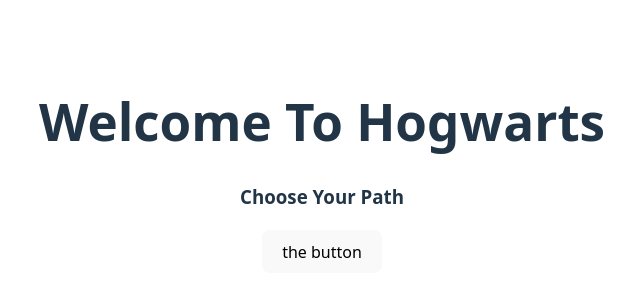
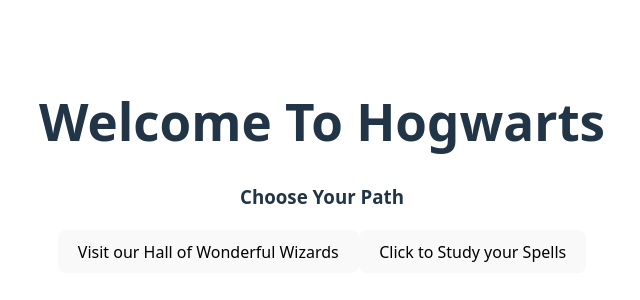
Before and after one commit to lexyperry/P1Capstone, a React (Vite) app in the folder P1Capstone/: page / in a window 1280 px wide. Shown: the part 234-534 px from the top of the page, without its empty margins (318-958 px from the left). Built offline with nearby package versions, Linux system fonts and the light colour scheme.

Commit message:
Successfully called api and displayed of data from the api

```diff
--- /dev/null
+++ b/P1Capstone/src/components/WizardsCard.jsx
@@ -0,0 +1,12 @@
+import React from "react";
+
+function WizardsCard({wizard}){
+    return (
+
+        <>
+        {wizard.name}
+        <br />
+        </>
+    )
+}
+export default WizardsCard;
--- /dev/null
+++ b/P1Capstone/src/components/WizardsList.jsx
@@ -0,0 +1,14 @@
+import React from "react";
+import WizardsCard from './WizardsCard'
+
+function WizardsList({wizards}){
+    return (
+        <ul className="cards">
+            {wizards.map((wizard) => (
+                <WizardsCard key={wizard.id} wizard={wizard} />
+            ))}
+
+        </ul>
+    )
+}
+export default WizardsList;
--- a/P1Capstone/src/pages/Home.jsx
+++ b/P1Capstone/src/pages/Home.jsx
@@ -1,14 +1,19 @@
 import React from "react";
-
+import { useNavigate } from "react-router-dom";
 
 function Home() {
+    const navigate = useNavigate();
+
     return (
         <>
             <h3>
                 Choose Your Path
             </h3>
-            <button>
-                the button
+            <button onClick={() => navigate('/wizards')}>
+                Visit our Hall of Wonderful Wizards
+            </button>
+            <button onClick={() => navigate('/spells')}>
+                Click to Study your Spells
             </button>
         </>
     )
--- a/P1Capstone/src/pages/Spells.jsx
+++ b/P1Capstone/src/pages/Spells.jsx
@@ -1,10 +1,10 @@
-import React from "react"
+import React from "react";
 
 function Spells() {
     return (
         <>
             spell page
         </>
-    )
-}
+    );
+};
 export default Spells;
--- a/P1Capstone/src/pages/Wizards.jsx
+++ b/P1Capstone/src/pages/Wizards.jsx
@@ -1,9 +1,18 @@
-import React from "react"
+import React, {useState, useEffect} from "react" ;
+import WizardList from "../components/WizardsList";
+
 
 function Wizards() {
+    const [wizards, setWizards] = useState([]);
+    useEffect(() => {
+        fetch("https://hp-api.onrender.com/api/characters")
+        .then((r) => r.json())
+        .then(setWizards);
+    }, []);
     return (
         <>
-            wizard page
+            Welcome to the Wonderful World of Wizards
+            <WizardList wizards={wizards}></WizardList>
         </>
     )
 }
```
